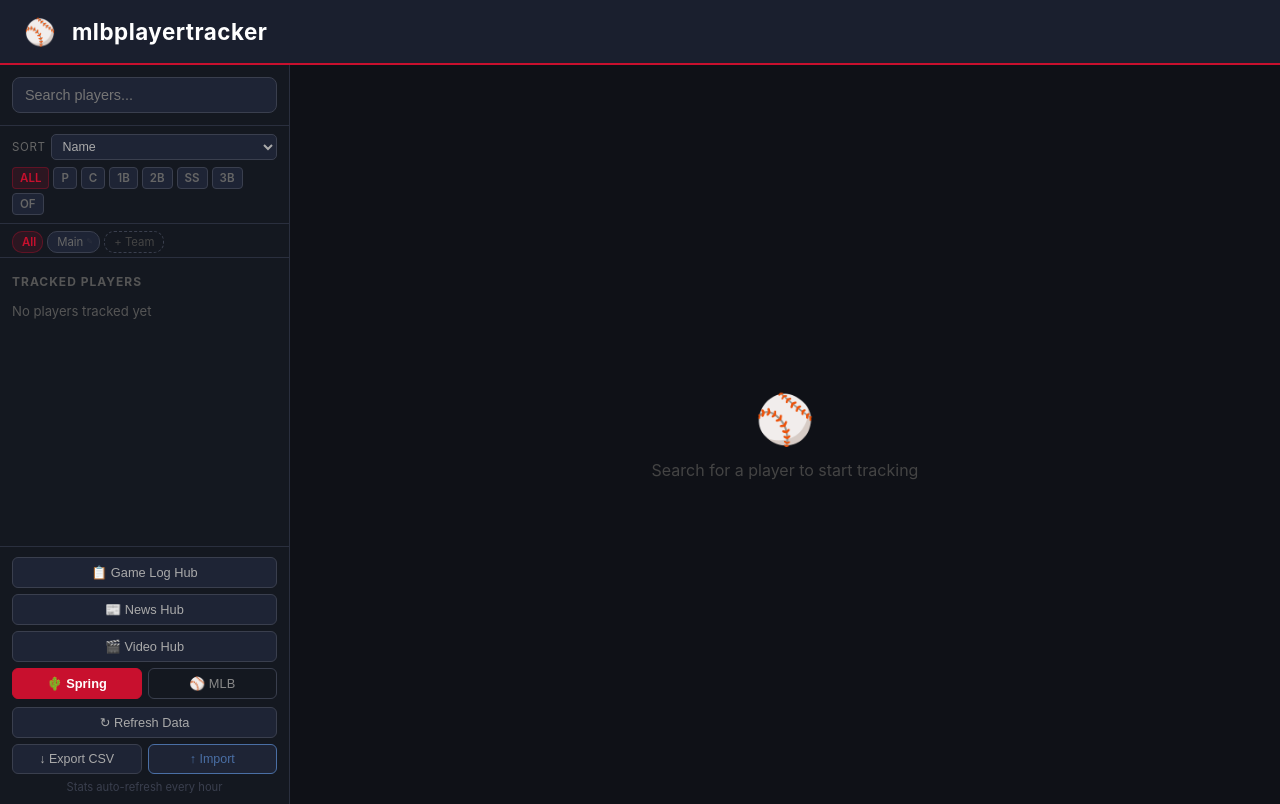
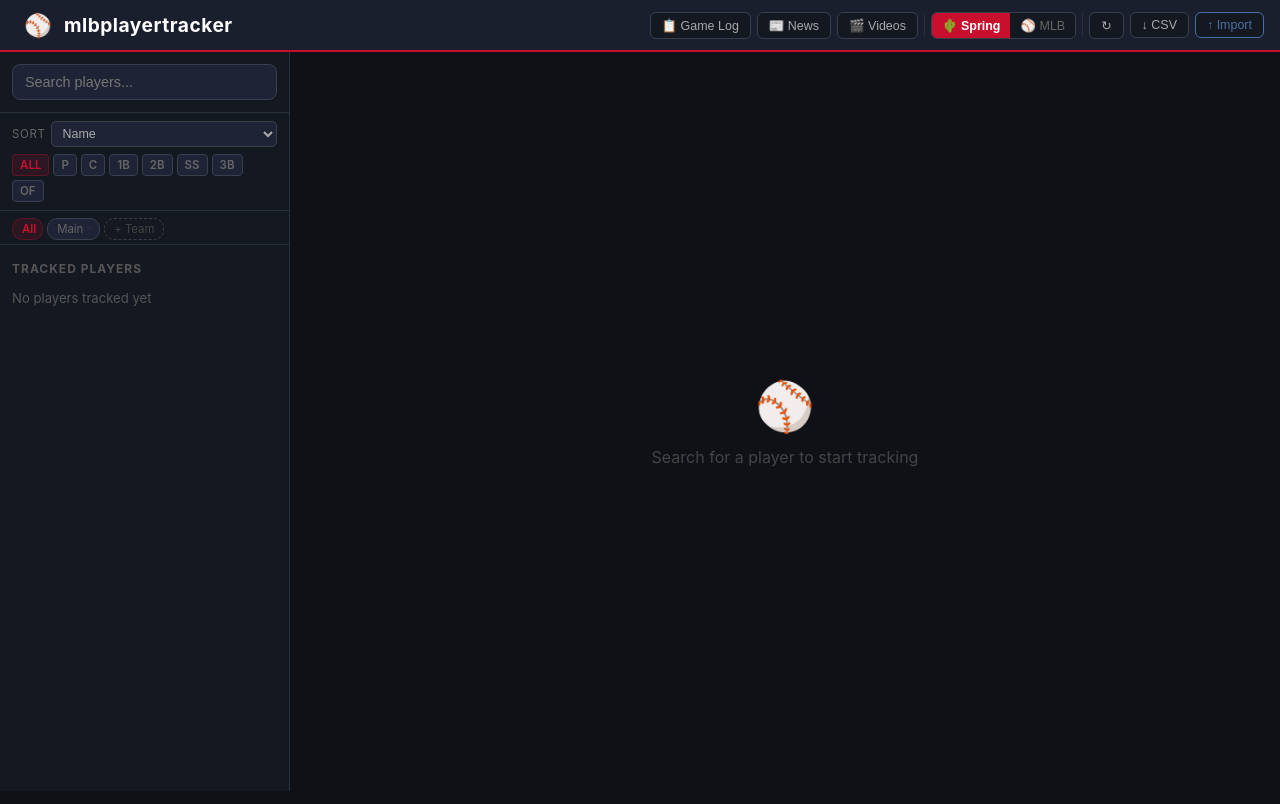
Before and after one commit to cire52/mlb-tracker, a Flask app: page / in a window 1280 px wide. Run offline with Flask 3, Linux system fonts and the light colour scheme; data that the repository does not hold is empty.

Commit message:
Move hub buttons, sport toggle, and actions into top navbar
Declutters sidebar by moving Game Log/News/Video hub buttons, Spring/MLB
toggle, Refresh, Export CSV, and Import into the header bar.

Co-Authored-By: Claude Sonnet 4.6 <noreply@anthropic.com>

```diff
--- a/templates/index.html
+++ b/templates/index.html
@@ -8,9 +8,17 @@
   * { box-sizing: border-box; margin: 0; padding: 0; }
   body { font-family: -apple-system, BlinkMacSystemFont, 'Segoe UI', sans-serif; background: #0f1117; color: #e0e0e0; min-height: 100vh; }
 
-  header { background: #1a1f2e; border-bottom: 2px solid #c8102e; padding: 16px 24px; display: flex; align-items: center; gap: 16px; }
-  header h1 { font-size: 1.4rem; font-weight: 700; color: #fff; letter-spacing: 0.5px; }
-  header span { font-size: 1.6rem; }
+  header { background: #1a1f2e; border-bottom: 2px solid #c8102e; padding: 0 16px 0 24px; display: flex; align-items: center; gap: 12px; height: 52px; flex-shrink: 0; }
+  header h1 { font-size: 1.2rem; font-weight: 700; color: #fff; letter-spacing: 0.5px; white-space: nowrap; }
+  header span { font-size: 1.4rem; flex-shrink: 0; }
+  .header-actions { display: flex; align-items: center; gap: 6px; margin-left: auto; flex-wrap: nowrap; }
+  .hdr-btn { padding: 5px 11px; border-radius: 6px; border: 1px solid #3a3f4e; background: #141820; color: #aaa; font-size: 0.78rem; cursor: pointer; white-space: nowrap; transition: all 0.13s; }
+  .hdr-btn:hover { border-color: #c8102e; color: #fff; }
+  .hdr-btn.active { background: #c8102e22; border-color: #c8102e55; color: #c8102e; font-weight: 600; }
+  .hdr-sport-toggle { display: flex; border: 1px solid #3a3f4e; border-radius: 6px; overflow: hidden; }
+  .hdr-sport-btn { padding: 5px 10px; border: none; background: #141820; color: #666; font-size: 0.78rem; cursor: pointer; transition: all 0.13s; white-space: nowrap; }
+  .hdr-sport-btn.active { background: #c8102e; color: #fff; font-weight: 600; }
+  .hdr-divider { width: 1px; height: 24px; background: #2a2f3e; flex-shrink: 0; }
 
   .layout { display: flex; height: calc(100vh - 61px); }
 
@@ -84,16 +92,6 @@
   .gp-save { padding: 5px 10px; background: #c8102e; border: none; border-radius: 4px; color: #fff; font-size: 0.78rem; cursor: pointer; white-space: nowrap; }
   .gp-save:hover { background: #e01535; }
 
-  /* Sidebar footer */
-  .sidebar-footer { padding: 10px 12px; border-top: 1px solid #2a2f3e; }
-  .sport-toggle { display: flex; gap: 6px; margin-bottom: 8px; }
-  .sport-btn { flex: 1; padding: 7px; border: 1px solid #3a3f4e; border-radius: 6px; background: none; color: #888; font-size: 0.8rem; cursor: pointer; transition: all 0.15s; }
-  .sport-btn.active { background: #c8102e; border-color: #c8102e; color: #fff; font-weight: 600; }
-  .refresh-btn { width: 100%; padding: 7px; background: #1e2435; border: 1px solid #3a3f4e; border-radius: 6px; color: #aaa; font-size: 0.8rem; cursor: pointer; margin-bottom: 6px; }
-  .refresh-btn:hover { border-color: #c8102e; color: #fff; }
-  .export-btn { width: 100%; padding: 7px; background: #1e2435; border: 1px solid #3a3f4e; border-radius: 6px; color: #aaa; font-size: 0.78rem; cursor: pointer; }
-  .export-btn:hover { border-color: #4caf7d; color: #4caf7d; }
-  .cache-note { font-size: 0.7rem; color: #3a3f4e; text-align: center; margin-top: 6px; }
 
   /* Import modal */
   .import-overlay { position: fixed; inset: 0; background: rgba(0,0,0,0.7); z-index: 500; display: flex; align-items: center; justify-content: center; }
@@ -120,9 +118,6 @@
   .team-x:hover { opacity: 1 !important; color: #c8102e; }
   .team-tab-add { padding: 3px 9px; border-radius: 10px; font-size: 0.71rem; cursor: pointer; background: none; border: 1px dashed #3a3f4e; color: #444; transition: all 0.12s; white-space: nowrap; }
   .team-tab-add:hover { color: #888; border-color: #666; }
-  .hub-btn { width: 100%; padding: 7px; background: #1e2435; border: 1px solid #3a3f4e; border-radius: 6px; color: #aaa; font-size: 0.8rem; cursor: pointer; margin-bottom: 6px; }
-  .hub-btn:hover { border-color: #c8102e; color: #fff; }
-  .hub-btn.active { background: #c8102e22; border-color: #c8102e55; color: #c8102e; font-weight: 600; }
   .hub-title { font-size: 1rem; font-weight: 700; color: #e0e0e0; margin-bottom: 20px; padding-bottom: 10px; border-bottom: 2px solid #c8102e; }
   .hub-section { margin-bottom: 28px; }
   .hub-player-hdr { display: flex; align-items: center; gap: 10px; margin-bottom: 10px; cursor: pointer; }
@@ -325,13 +320,14 @@
   .arb-badge { font-size: 0.65rem; background: #1a1f2e; border: 1px solid #2a2f3e; border-radius: 4px; padding: 1px 5px; color: #666; margin-left: 4px; vertical-align: middle; }
 
   /* ── Mobile ── */
-  .mob-menu-btn { display: none; background: none; border: none; color: #e0e0e0; font-size: 1.5rem; cursor: pointer; padding: 4px 8px; line-height: 1; margin-left: auto; }
+  .mob-menu-btn { display: none; background: none; border: none; color: #e0e0e0; font-size: 1.5rem; cursor: pointer; padding: 4px 8px; line-height: 1; }
   .sidebar-overlay { display: none; position: fixed; inset: 0; background: rgba(0,0,0,0.55); z-index: 150; }
 
   @media (max-width: 768px) {
     .mob-menu-btn { display: block; }
-    .layout { height: auto; min-height: calc(100vh - 61px); }
-    .sidebar { position: fixed; top: 61px; left: -300px; height: calc(100vh - 61px); z-index: 200; transition: left 0.22s ease; }
+    .header-actions { display: none; }
+    .layout { height: auto; min-height: calc(100vh - 52px); }
+    .sidebar { position: fixed; top: 52px; left: -300px; height: calc(100vh - 52px); z-index: 200; transition: left 0.22s ease; }
     .sidebar.open { left: 0; box-shadow: 4px 0 24px rgba(0,0,0,0.5); }
     .sidebar-overlay.open { display: block; }
     .main { padding: 14px; width: 100%; }
@@ -347,6 +343,20 @@
 <header>
   <span>⚾</span>
   <h1>mlbplayertracker</h1>
+  <div class="header-actions">
+    <button class="hdr-btn" id="hubGameBtn" onclick="showGameHub()">📋 Game Log</button>
+    <button class="hdr-btn" id="hubNewsBtn" onclick="showNewsHub()">📰 News</button>
+    <button class="hdr-btn" id="hubVideoBtn" onclick="showVideoHub()">🎬 Videos</button>
+    <div class="hdr-divider"></div>
+    <div class="hdr-sport-toggle">
+      <button class="hdr-sport-btn active" id="btnSpring" onclick="setSport('S')">🌵 Spring</button>
+      <button class="hdr-sport-btn" id="btnMLB" onclick="setSport('R')">⚾ MLB</button>
+    </div>
+    <div class="hdr-divider"></div>
+    <button class="hdr-btn" onclick="refreshData()" title="Refresh Data">↻</button>
+    <button class="hdr-btn" onclick="exportCSV()" title="Export CSV">↓ CSV</button>
+    <button class="hdr-btn" style="border-color:#4a6fa5;color:#4a6fa5" onclick="openImport()" title="Import">↑ Import</button>
+  </div>
   <button class="mob-menu-btn" onclick="toggleSidebar()">☰</button>
 </header>
 
@@ -385,21 +395,6 @@
     <div class="tracked-list">
       <h3>Tracked Players</h3>
       <div id="playerList"></div>
-    </div>
-    <div class="sidebar-footer">
-      <button class="hub-btn" id="hubGameBtn" onclick="showGameHub()">📋 Game Log Hub</button>
-      <button class="hub-btn" id="hubNewsBtn" onclick="showNewsHub()">📰 News Hub</button>
-      <button class="hub-btn" id="hubVideoBtn" onclick="showVideoHub()">🎬 Video Hub</button>
-      <div class="sport-toggle">
-        <button class="sport-btn active" id="btnSpring" onclick="setSport('S')">🌵 Spring</button>
-        <button class="sport-btn" id="btnMLB" onclick="setSport('R')">⚾ MLB</button>
-      </div>
-      <button class="refresh-btn" onclick="refreshData()">↻ Refresh Data</button>
-      <div style="display:flex;gap:6px">
-        <button class="export-btn" style="flex:1" onclick="exportCSV()">↓ Export CSV</button>
-        <button class="export-btn" style="flex:1;border-color:#4a6fa5;color:#4a6fa5" onclick="openImport()">↑ Import</button>
-      </div>
-      <div class="cache-note">Stats auto-refresh every hour</div>
     </div>
   </div>
 
```
